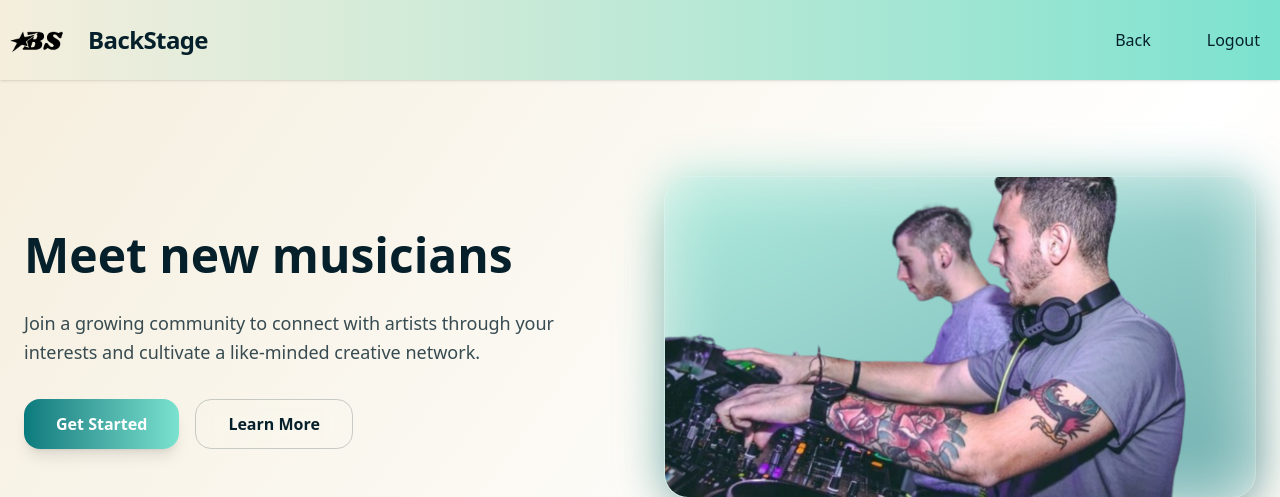
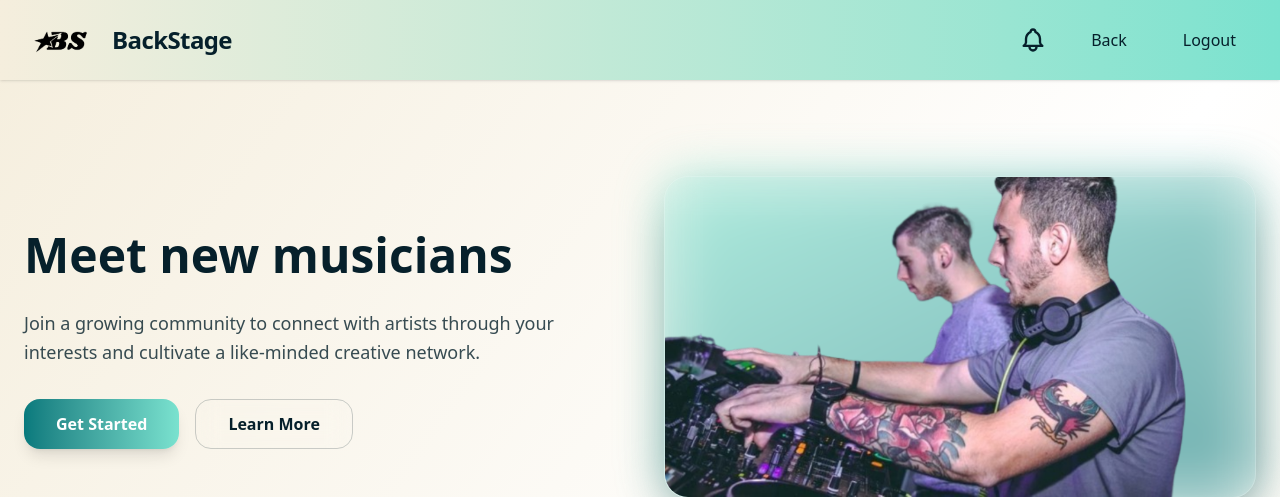
Before and after one commit to Brooklyn-STEAM/10049-Matching-Music-Artists-to-Promote-Intuitive-Collaboration, a Flask app: page / in a window 1280 px wide; the page is wider, and only the part inside the window is pictured. Shown: the top 497 px of that part. Run offline with Flask 3, Linux system fonts and the light colour scheme; the visitor is signed in with stand-in values (Sample User, id 1); data that the repository does not hold is empty.

Commit message:
Notifications work (#54)

```diff
--- a/main.py
+++ b/main.py
@@ -241,6 +241,11 @@ def matching():
 def view_invites():
     connection = connect_db()
     cursor = connection.cursor()
+
+    # IMPORTANT: Mark all invites as 'seen' (1) now that the user is on the page
+    cursor.execute("UPDATE invites SET seen = 1 WHERE User_2 = %s", (current_user.id,))
+
+    # Fetch the info to display on the page
     cursor.execute("""
         SELECT u.User_ID, u.email, p.Profile_name, p.Profile_picture
         FROM User u
@@ -252,14 +257,17 @@ def view_invites():
     connection.close()
     return render_template("invites.html.jinja", Invites_sent_to_user=received)
 
-@app.route('/invites/<target_id>/send', methods=["POST"])
+@app.route('/invites/<int:target_id>/send', methods=["POST"])
 @login_required
 def invites_send(target_id):
     connection = connect_db()
     cursor = connection.cursor()
-    cursor.execute("INSERT INTO `invites` (`User_1`, `User_2`) VALUES (%s, %s)", (current_user.id, target_id))
+    # We include 'seen=0' so the recipient gets a notification dot
+    cursor.execute("INSERT INTO `invites` (`User_1`, `User_2`, `seen`) VALUES (%s, %s, 0)", (current_user.id, target_id))
     connection.close()
+    flash("Invitation Sent!")
     return redirect(url_for('matching', index=request.args.get('index', 0)))
+
 
 @app.route('/invites/<sender_id>/accept', methods=["POST"])
 @login_required
@@ -347,3 +355,15 @@ def send_invite(user_id):
 
     next_index = request.args.get('index', 0)
     return redirect(url_for('matching', index=next_index))
+
+@app.context_processor
+def inject_notifications():
+    if current_user.is_authenticated:
+        connection = connect_db()
+        cursor = connection.cursor()
+        # Look for any invites where 'seen' is 0 for the logged-in user
+        cursor.execute("SELECT COUNT(*) as count FROM invites WHERE User_2 = %s AND seen = 0", (current_user.id,))
+        result = cursor.fetchone()
+        connection.close()
+        return dict(unread_notifications=(result['count'] > 0))
+    return dict(unread_notifications=False)
--- a/templates/components/navbar.html.jinja
+++ b/templates/components/navbar.html.jinja
@@ -1,21 +1,19 @@
 <header class="bg-gradient-to-r from-[#F5EEDD] to-[#7AE2CF] shadow-sm">
-  <div class="max-w-7xl mx-auto flex items-center justify-between">
-
-    {%if not current_user.is_authenticated%}
+  <div class="max-w-7xl mx-auto flex items-center justify-between px-6"> {% if not current_user.is_authenticated %}
       <a href="/">
         <div class="flex items-center gap-2">
           <img src="/static/Backstage_No_Bg.png" alt="logo" class="h-20">
           <h1 class="text-2xl font-semibold tracking-tight text-[#06202B]">BackStage</h1>
         </div>
       </a>
-    {%else%}
+    {% else %}
       <a href="/matching">
         <div class="flex items-center gap-2">
           <img src="/static/Backstage_No_Bg.png" alt="logo" class="h-20">
           <h1 class="text-2xl font-semibold tracking-tight text-[#06202B]">BackStage</h1>
         </div>
       </a>
-    {%endif%}
+    {% endif %}
 
     <div class="flex items-center gap-4">
       {% if not current_user.is_authenticated %}
@@ -27,6 +25,19 @@
         </a>
 
       {% else %}
+
+        <a href="{{ url_for('view_invites') }}" class="relative p-2 text-[#06202B] hover:bg-[#06202B]/10 rounded-full transition" title="Notifications">
+          <svg xmlns="http://www.w3.org/2000/svg" width="28" height="28" viewBox="0 0 24 24">
+            <path fill="none" stroke="currentColor" stroke-linecap="round" stroke-linejoin="round" stroke-width="2" d="M10 5a2 2 0 1 1 4 0a7 7 0 0 1 4 6v3a4 4 0 0 0 2 3H4a4 4 0 0 0 2-3v-3a7 7 0 0 1 4-6M9 17v1a3 3 0 0 0 6 0v-1"/>
+          </svg>
+
+          {% if unread_notifications %}
+          <span class="absolute top-2 right-2 flex h-3 w-3">
+              <span class="animate-ping absolute inline-flex h-full w-full rounded-full bg-red-400 opacity-75"></span>
+              <span class="relative inline-flex rounded-full h-3 w-3 bg-red-500 border-2 border-[#F6F2E5]"></span>
+          </span>
+          {% endif %}
+        </a>
 
         <a href="/matching" class="px-5 py-2 rounded-xl font-medium text-[#06202B] hover:bg-[#06202B]/10 transition">
           Back
```
Lines whose indentation alone changed are shown as unchanged.
